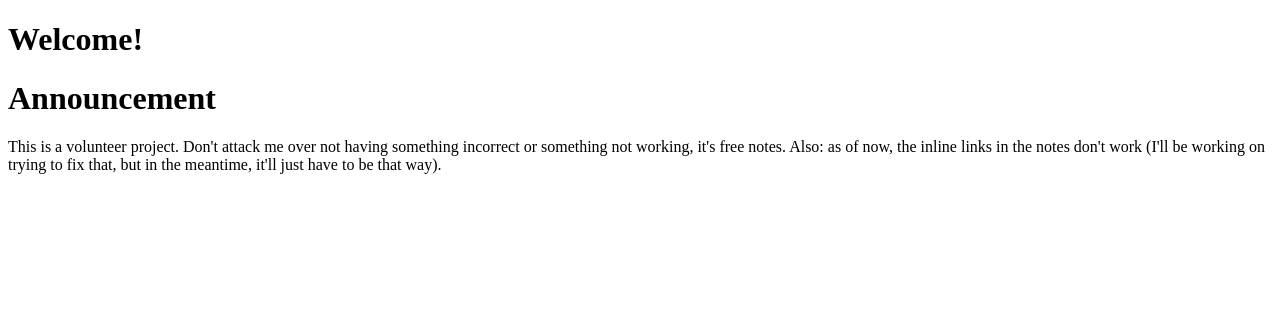
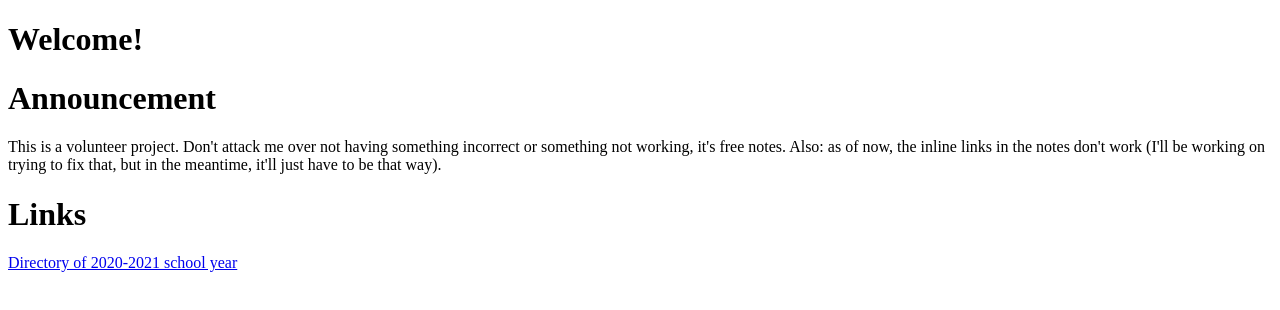
Before and after one commit to Jdude311/notes, a plain HTML site: page index.html in a window 1280 px wide. Drawn offline with Linux system fonts and the light colour scheme.

Commit message:
Update index.html

```diff
--- a/index.html
+++ b/index.html
@@ -7,5 +7,8 @@
     <h1>Welcome!</h1>
     <h1>Announcement</h1>
     <p>This is a volunteer project. Don't attack me over not having something incorrect or something not working, it's free notes. Also: as of now, the inline links in the notes don't work (I'll be working on trying to fix that, but in the meantime, it'll just have to be that way).</p>
+    <h1>Links</h1>
+    <p>
+      <a href="./2020-2021_Year">Directory of 2020-2021 school year</a>
   </body>
 </html>
```
